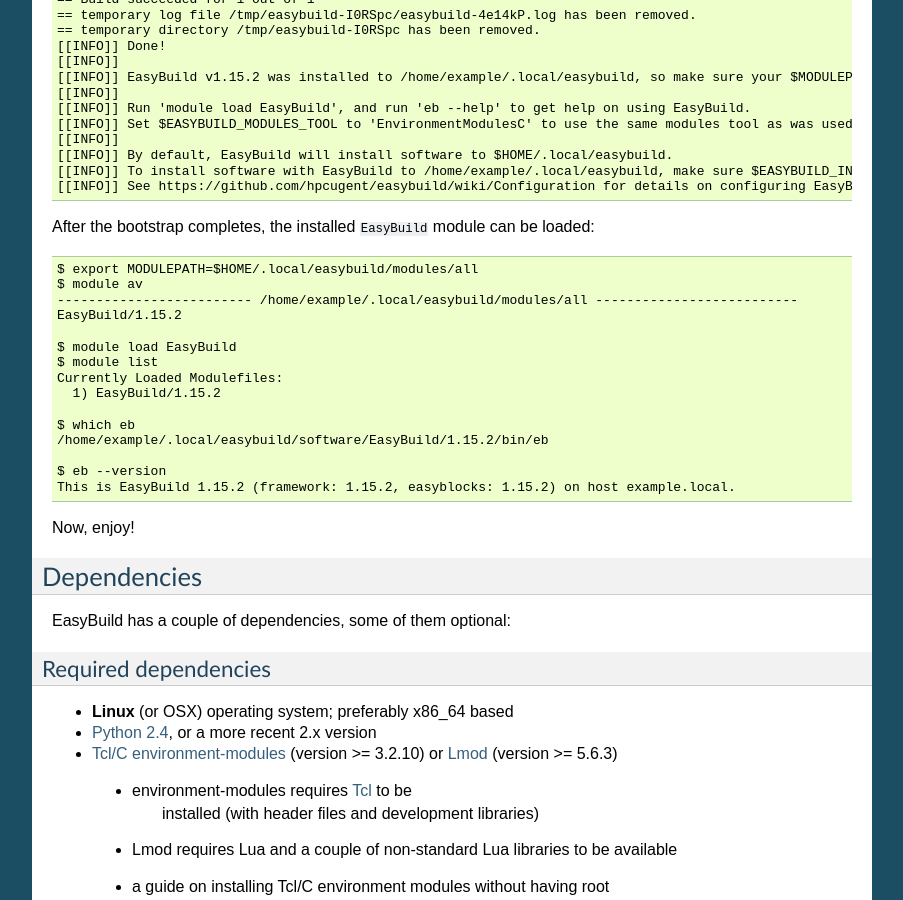
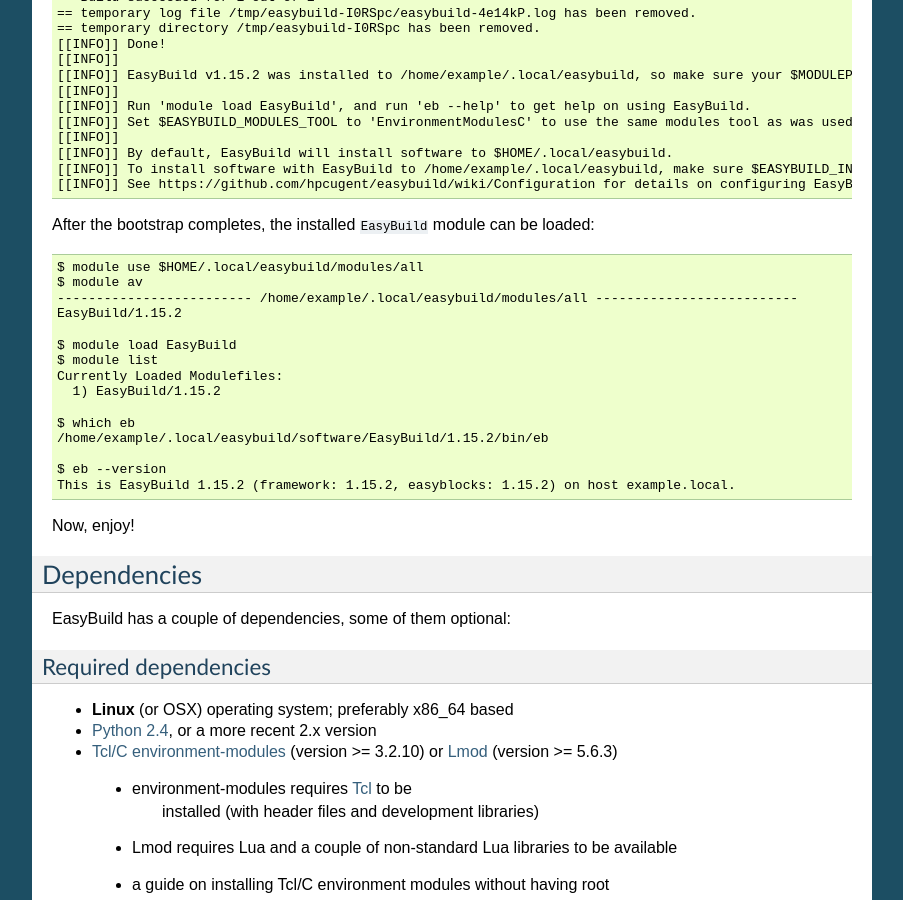
Before and after one commit to easybuilders/easybuild, a Sphinx documentation site: the page built from docs/Installation.rst, in a window 1280 px wide and 900 px high, scrolled down 2562 px. Shown: the whole window, without its empty margins (198-1101 px from the left). Built offline with Sphinx 7.4.7, drawn with Linux system fonts in a browser that asks for light colours; some of the changed text lies outside the part shown.

Commit message:
Modifications (grammar and references) to the docs
Corrected a couple of (what I think are) grammatical errors.

Added a cross reference to the known toolchains in the WRF example.

Changed the appending to the $MODULEPATH to use `module use` as
Lmod compains if you change it's path on it.

```diff
--- a/docs/Concepts_and_Terminology.rst
+++ b/docs/Concepts_and_Terminology.rst
@@ -95,6 +95,7 @@
 A typical toolchain consists of one or more compilers, usually put together with some libraries for specific functionality,
 e.g., for using an MPI stack for distributed computing, or which provide optimized routines for commonly
 used math operations, e.g., the well-known BLAS/LAPACK APIs for linear algebra routines.
+
 For each software package being built, the toolchain to be used must be specified in some way.
 
 The EasyBuild framework prepares the `build environment` for the different toolchain components,
--- a/docs/Installation.rst
+++ b/docs/Installation.rst
@@ -67,10 +67,10 @@
 Sanity check
 ~~~~~~~~~~~~
 
-Set your ``$MODULEPATH`` correctly if needed, and load the EasyBuild
+Set your module path correctly and load the EasyBuild
 module with the specific version (see output of bootstrap script for more details)::
 
-    export MODULEPATH=$HOME/.local/easybuild/modules/all:$MODULEPATH
+    module use $HOME/.local/easybuild/modules/all
     module load EasyBuild
 
 Determine the version of the loaded EasyBuild, which should match the expected module::
@@ -177,7 +177,7 @@
 
 After the bootstrap completes, the installed ``EasyBuild`` module can be loaded::
 
-  $ export MODULEPATH=$HOME/.local/easybuild/modules/all
+  $ module use $HOME/.local/easybuild/modules/all
   $ module av
   ------------------------- /home/example/.local/easybuild/modules/all --------------------------
   EasyBuild/1.15.2
--- a/docs/Introduction.rst
+++ b/docs/Introduction.rst
@@ -4,7 +4,8 @@
 ------------------
 
 EasyBuild is a software build and installation framework that allows you to manage (scientific) software on High
-Performance Computing (HPC) systems in an efficient way. It is motivated the need for a tool that combines the following features:
+Performance Computing (HPC) systems in an efficient way. It is motivated by the need for a tool that combines the
+following features:
 
 * a **flexible framework** for building/installing (scientific) software
 * fully **automates** software builds
@@ -36,7 +37,7 @@
   * build entire software stack with a single command, using ``--robot``
 
 * building software in **parallel**
-* robust and thoroughly tested code base, fully and unit-tested before each release
+* robust and thoroughly tested code base, fully unit-tested before each release
 * thriving, growing **community**
 
 Take a look at our HUST'14 workshop paper
--- a/docs/Typical_workflow_example_with_WRF.rst
+++ b/docs/Typical_workflow_example_with_WRF.rst
@@ -48,6 +48,8 @@
 easyconfig file to specify to EasyBuild to build and install
 WRF v3.5.1 using version 1.4.10 of the ``goolf`` toolchain.
 
+See :ref:`list_toolchains` for a list of available toolchains. The ``goolf`` toolchain stands
+for stands for ``GCC, OpenMPI, OpenBLAS/LAPACK, FFTW``.
 
 Getting an overview of planned installations
 --------------------------------------------
--- a/docs/Using_the_EasyBuild_command_line.rst
+++ b/docs/Using_the_EasyBuild_command_line.rst
@@ -150,6 +150,8 @@
 
 .. tip:: Asking EasyBuild to print own its version is a quick way to ensure that ``$PYTHONPATH``
   is set up correctly, so that the entire EasyBuild installation (framework and easyblocks) is available.
+
+.. _list_toolchains:
 
 List of known toolchains, ``--list-toolchains``
 ~~~~~~~~~~~~~~~~~~~~~~~~~~~~~~~~~~~~~~~~~~~~~~~
```
Also changed, not shown: other parts of docs/Concepts_and_Terminology.rst (+2 -2 lines).
